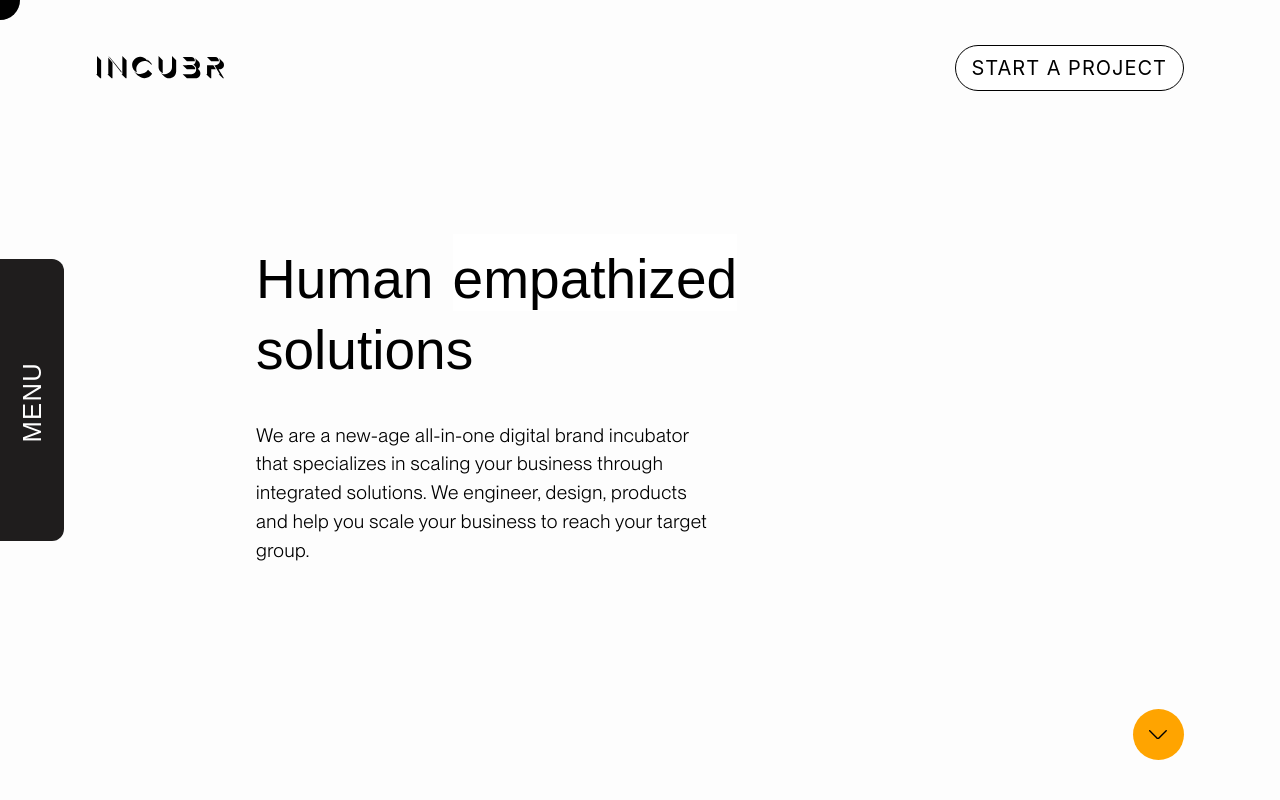
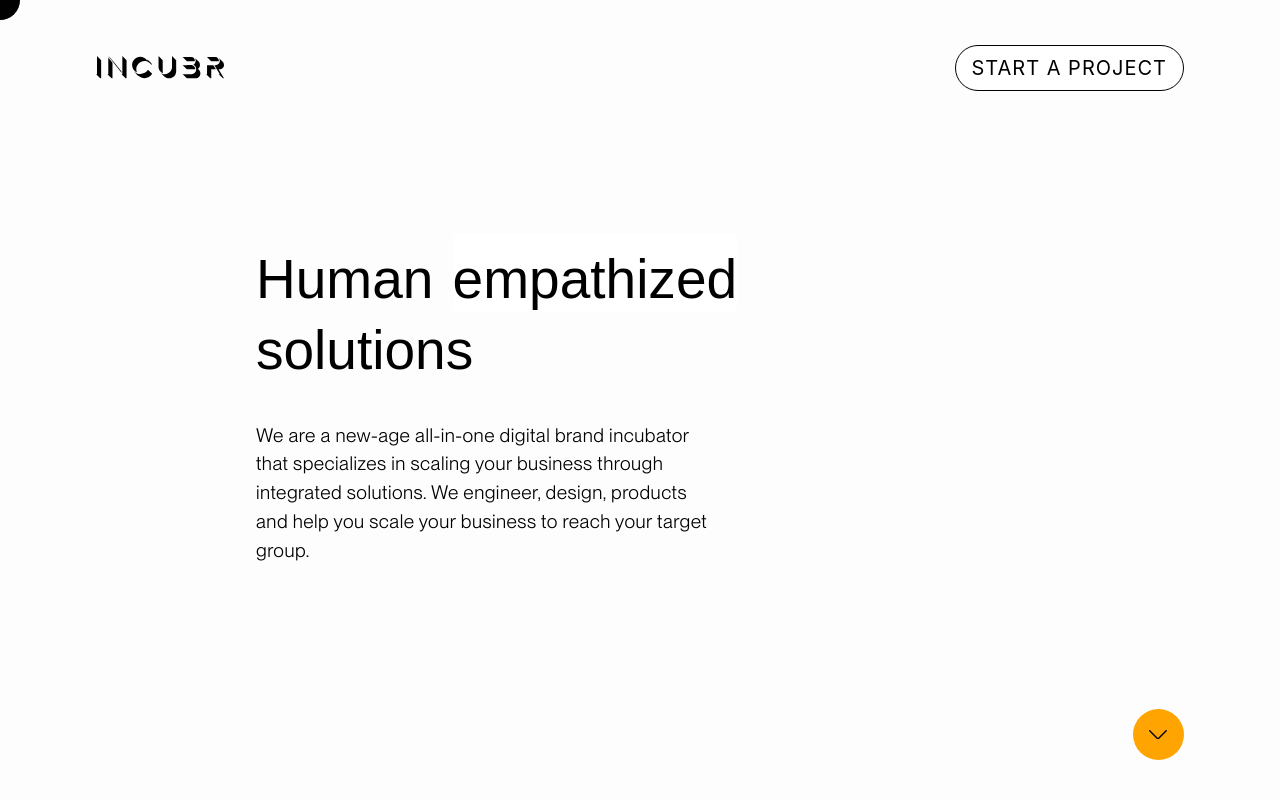
Before and after one commit to incubr/incubr-1, a Next.js app: page / in a window 1280 px wide. Shown: the top 800 px of the page. Built offline with nearby package versions, Linux system fonts and the light colour scheme.

Commit message:
Update landing.jsx

```diff
--- a/src/components/home/landing.jsx
+++ b/src/components/home/landing.jsx
@@ -37,8 +37,8 @@ export default function Landing() {
       className="w-full light__section h-[95vh] lg:h-screen relative bg-[#FDFDFD] flex flex-col"
       // style={{ height: width > 1024 ? height - height * 0.05 : "95vh" }}
     >
-      <Navigation />
-      <MobileNavigation />
+      {/* <Navigation /> */}
+    {/* <MobileNavigation /> */}
       <Headers />
       <div className="flex flex-1 justify-center sm:pb-0 items-center">
         <div className="w-[85%] sm:w-full lg:w-[60%] mt-0 sm:mt-16 lg:mt-0 sm:px-16 lg:px-0">
```
